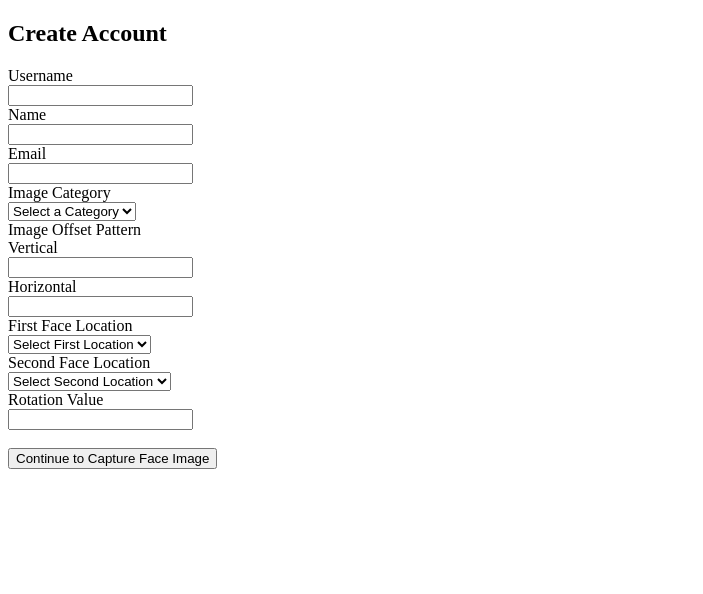
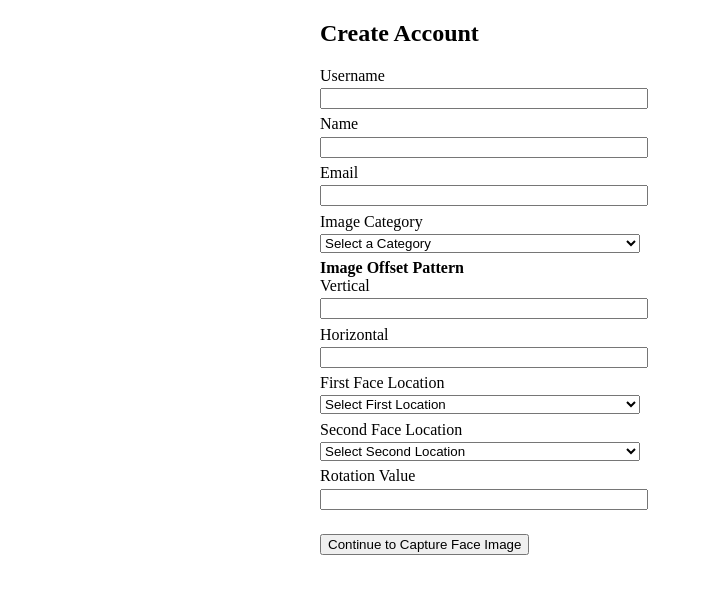
Before and after one commit to KeeganMerck/4155-ClassProject-NSA, a Flask app: page /create_account in a window 1280 px wide. Shown: the top 594 px of the page, without its empty margins (0-703 px from the left). Run offline with Flask 3, Linux system fonts and the light colour scheme; parts of the project's set-up code (start-up, migrations or seed data) failed here and were passed over.

Commit message:
added styling to account creation

```diff
--- a/static/css/style.css
+++ b/static/css/style.css
@@ -34,3 +34,14 @@
   margin: 10px;
   border-radius: 5px;
 }
+
+#accountCreation {
+  margin-left: 25%;
+  margin-right: 25%;
+}
+
+.accountCreationInput {
+  width: 50%;
+  margin-bottom: 1%;
+  margin-top: 0.5%;
+}
--- a/templates/accountcreation.html
+++ b/templates/accountcreation.html
@@ -1,6 +1,13 @@
 <!DOCTYPE html>
 <html>
-<body>
+<head>
+    <meta charset="UTF-8">
+    <meta http-equiv="X-UA-Compatible" content="IE=edge">
+    <meta name="viewport" content="width=device-width, initial-scale=1.0">
+    <title>Account-Creation</title>
+    <link rel="stylesheet" href="/static/css/style.css">
+</head>
+<body id="accountCreation">
     <main>
         <h2>Create Account</h2>
         <!--
@@ -8,16 +15,16 @@
         -->
         <form action="/create_account" method="POST">
             <label for="username">Username</label><br>
-            <input type="text" id="username" name="username" required><br>
+            <input class="accountCreationInput" type="text" id="username" name="username" required><br>
 
             <label for="name">Name</label><br>
-            <input type="text" id="name" name="name"required><br>
+            <input class="accountCreationInput" type="text" id="name" name="name"required><br>
 
             <label for="email">Email</label><br>
-            <input type="email" id="email" name="email" required><br>
+            <input class="accountCreationInput" type="email" id="email" name="email" required><br>
 
             <label for="imagecategory">Image Category</label><br>
-            <select id="imagecategory" name="imagecategory" required>
+            <select class="accountCreationInput" id="imagecategory" name="imagecategory" required>
                 <option value disabled selected>Select a Category</option>
                 <option value="dogs">Dogs</option>
                 <option value="cars">Cars</option>
@@ -30,17 +37,17 @@
             Make columns to resemble the figma design
             -->
             <div>
-                <label>Image Offset Pattern</label><br>
+                <strong><label>Image Offset Pattern</label><br></strong>
                 <label for="vertical">Vertical</label><br>
-                <input type="vertical" id="vertical" name="vertical" required><br>
+                <input class="accountCreationInput" type="vertical" id="vertical" name="vertical" required><br>
 
                 <label for="horizontal">Horizontal</label><br>
-                <input type="horizontal" id="horizontal" name="horizontal" required><br>
+                <input class="accountCreationInput" type="horizontal" id="horizontal" name="horizontal" required><br>
 
             </div>
 
             <label for="firstfacelocation">First Face Location</label><br>
-            <select id="firstfacelocation" name="firstfacelocation" required>
+            <select class="accountCreationInput" id="firstfacelocation" name="firstfacelocation" required>
                 <option value disabled selected>Select First Location</option>
                 <option value="leye">Left Eye</option>
                 <option value="reye">Right Eye</option>
@@ -50,7 +57,7 @@
             </select><br>
 
             <label for="secondfacelocation">Second Face Location</label><br>
-            <select id="secondfacelocation" name="secondfacelocation" required>
+            <select class="accountCreationInput" id="secondfacelocation" name="secondfacelocation" required>
                 <option value disabled selected>Select Second Location</option>
                 <option value="leye">Left Eye</option>
                 <option value="reye">Right Eye</option>
@@ -60,7 +67,7 @@
             </select><br>
 
             <label for="rotationvalue">Rotation Value</label><br>
-            <input type="rotationvalue" id="rotationvalue" name="rotationvalue" required><br><br>
+            <input class="accountCreationInput"type="rotationvalue" id="rotationvalue" name="rotationvalue" required><br><br>
 
             <input type="submit" value="Continue to Capture Face Image">
         </form>
```
